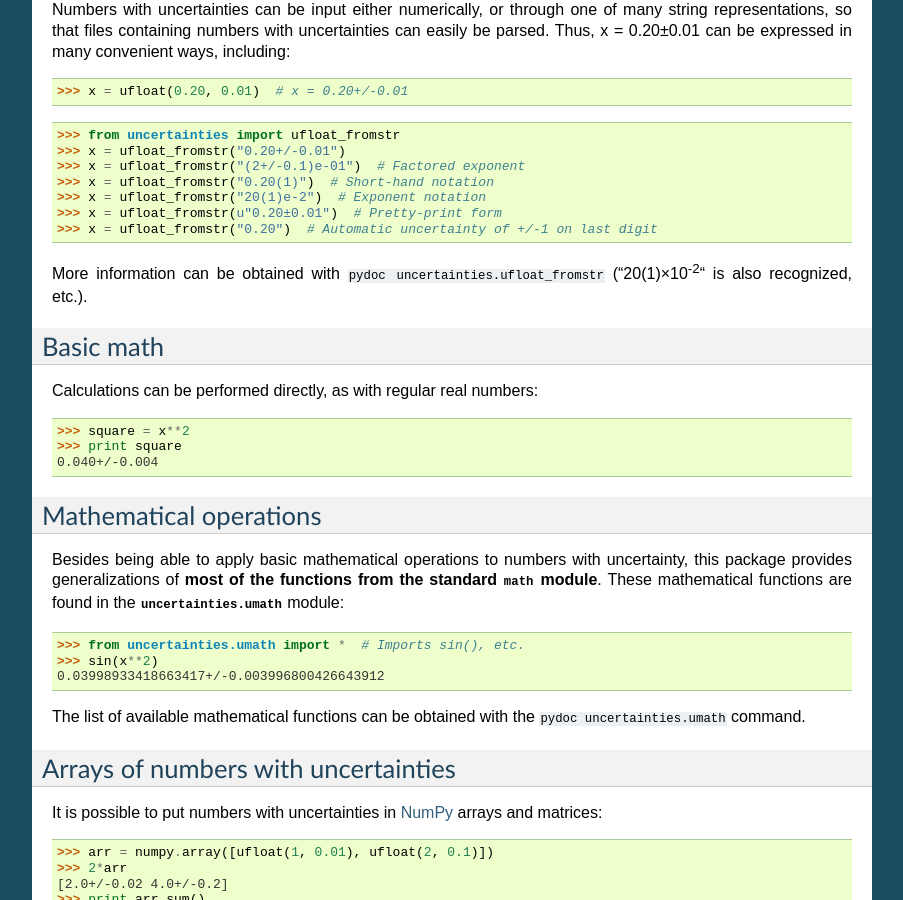
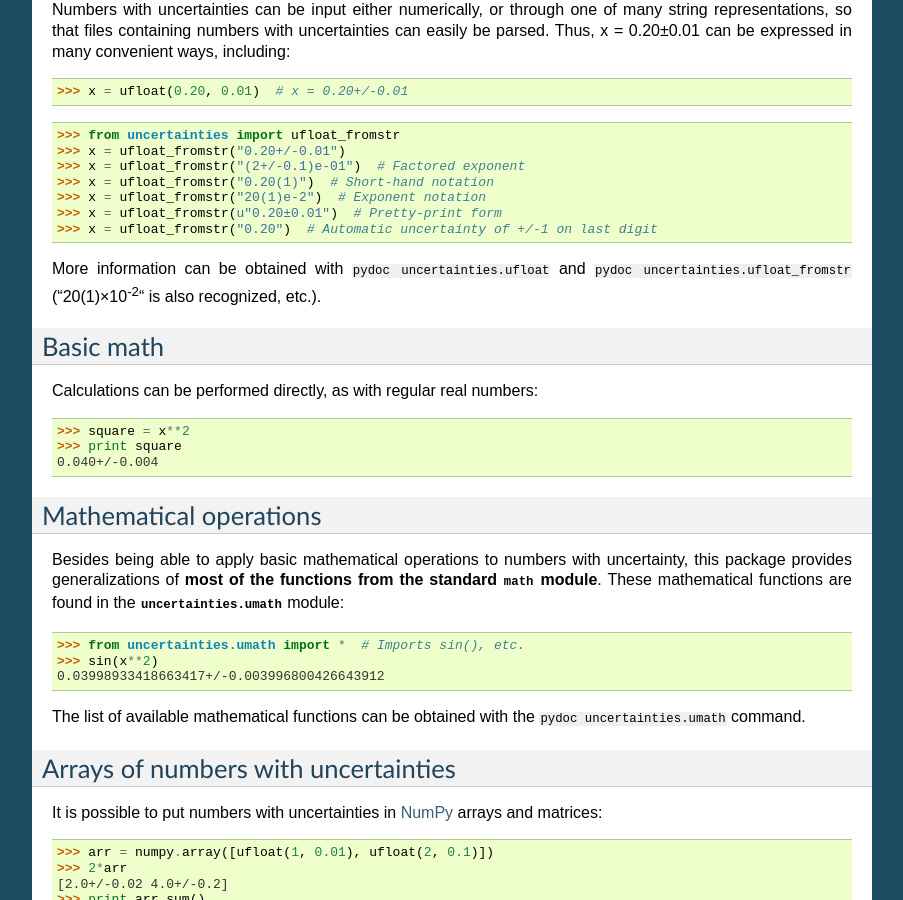
Before and after one commit to lmfit/uncertainties, a Sphinx documentation site: the page built from doc/user_guide.rst, in a window 1280 px wide and 900 px high, scrolled down 847 px. Shown: the whole window, without its empty margins (198-1101 px from the left). Built offline with Sphinx 7.4.7, drawn with Linux system fonts in a browser that asks for light colours; the version number is read from the project's files by our own code.

Commit message:
Added pointer to the doc of ufloat(), so that people encounter NaN standard deviations.

```diff
--- a/doc/user_guide.rst
+++ b/doc/user_guide.rst
@@ -51,9 +51,9 @@ expressed in many convenient ways, including:
 >>> x = ufloat_fromstr(u"0.20±0.01")  # Pretty-print form
 >>> x = ufloat_fromstr("0.20")  # Automatic uncertainty of +/-1 on last digit
 
-More information can be obtained with ``pydoc
-uncertainties.ufloat_fromstr`` ("20(1)×10\ :sup:`-2`\ " is also
-recognized, etc.).
+More information can be obtained with ``pydoc uncertainties.ufloat``
+and ``pydoc uncertainties.ufloat_fromstr`` ("20(1)×10\ :sup:`-2`\ " is
+also recognized, etc.).
 
 
 Basic math
```
